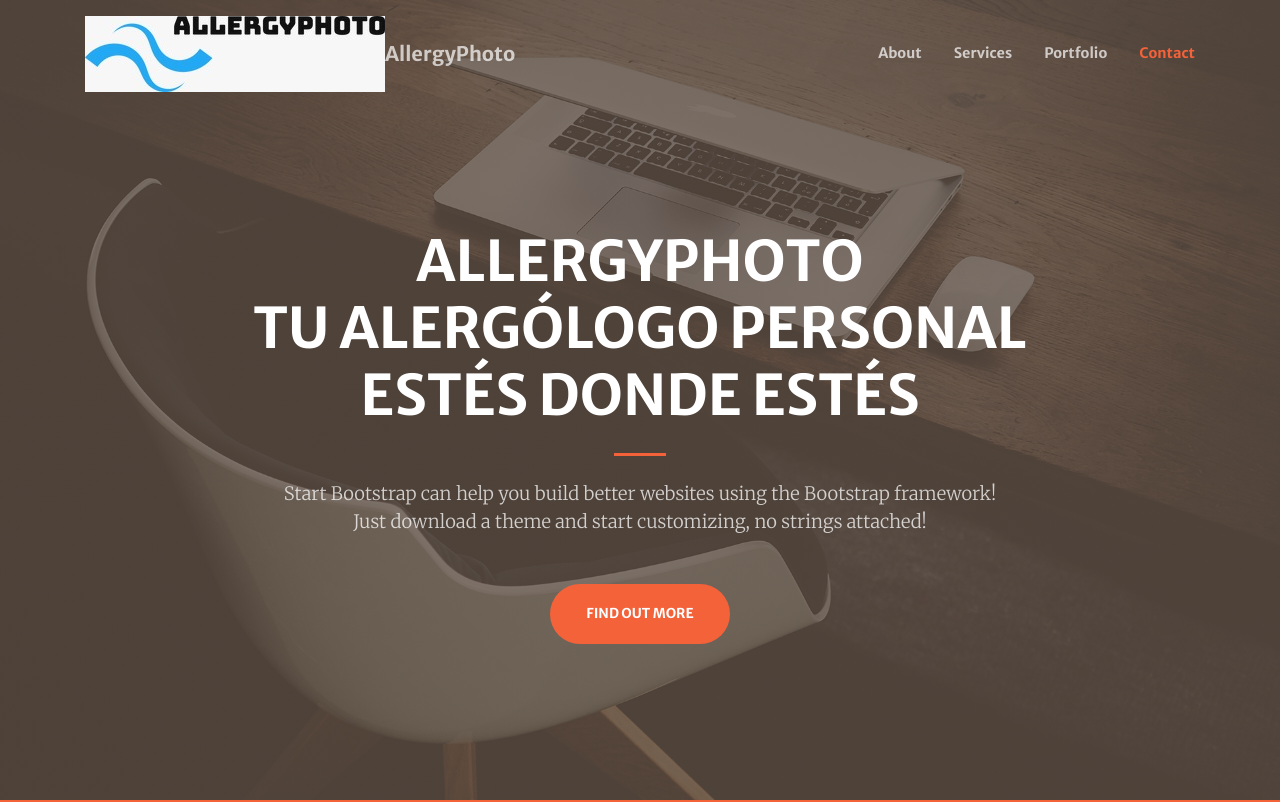
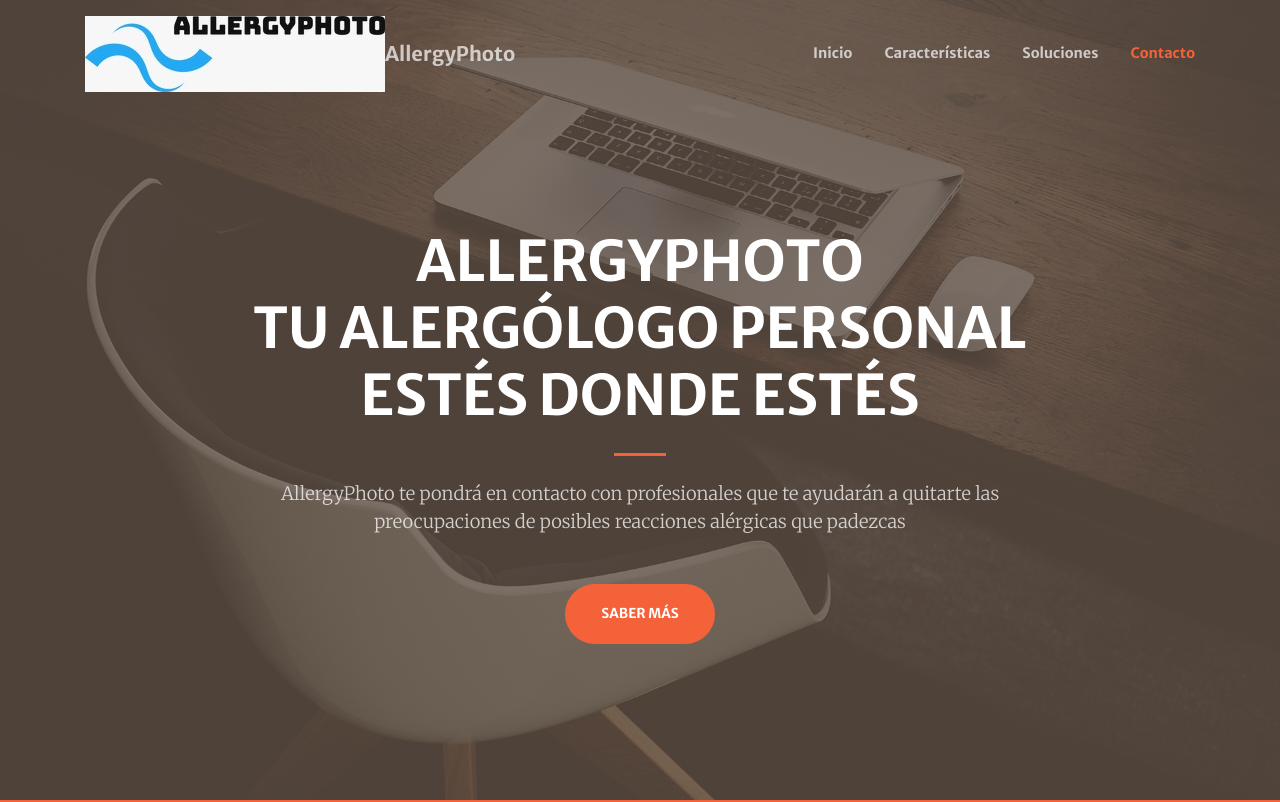
Before and after one commit to qbuitre/AllergyPhoto, a plain HTML site: page index.html in a window 1280 px wide. Shown: the top 802 px of the page. Drawn offline with nearby package versions, Linux system fonts and the light colour scheme.

Commit message:
Update index.html

```diff
--- a/index.html
+++ b/index.html
@@ -27,10 +27,10 @@
                 <button class="navbar-toggler navbar-toggler-right" type="button" data-toggle="collapse" data-target="#navbarResponsive" aria-controls="navbarResponsive" aria-expanded="false" aria-label="Toggle navigation"><span class="navbar-toggler-icon"></span></button>
                 <div class="collapse navbar-collapse" id="navbarResponsive">
                     <ul class="navbar-nav ml-auto my-2 my-lg-0">
-                        <li class="nav-item"><a class="nav-link js-scroll-trigger" href="#about">About</a></li>
-                        <li class="nav-item"><a class="nav-link js-scroll-trigger" href="#services">Services</a></li>
-                        <li class="nav-item"><a class="nav-link js-scroll-trigger" href="#portfolio">Portfolio</a></li>
-                        <li class="nav-item"><a class="nav-link js-scroll-trigger" href="#contact">Contact</a></li>
+                        <li class="nav-item"><a class="nav-link js-scroll-trigger" href="#about">Inicio</a></li>
+                        <li class="nav-item"><a class="nav-link js-scroll-trigger" href="#services">Características</a></li>
+                        <li class="nav-item"><a class="nav-link js-scroll-trigger" href="#portfolio">Soluciones</a></li>
+                        <li class="nav-item"><a class="nav-link js-scroll-trigger" href="#contact">Contacto</a></li>
                     </ul>
                 </div>
             </div>
@@ -44,8 +44,8 @@
                         <hr class="divider my-4" />
                     </div>
                     <div class="col-lg-8 align-self-baseline">
-                        <p class="text-white-75 font-weight-light mb-5">Start Bootstrap can help you build better websites using the Bootstrap framework! Just download a theme and start customizing, no strings attached!</p>
-                        <a class="btn btn-primary btn-xl js-scroll-trigger" href="#about">Find Out More</a>
+                        <p class="text-white-75 font-weight-light mb-5">AllergyPhoto te pondrá en contacto con profesionales que te ayudarán a quitarte las preocupaciones de posibles reacciones alérgicas que padezcas</p>
+                        <a class="btn btn-primary btn-xl js-scroll-trigger" href="#about">Saber Más</a>
                     </div>
                 </div>
             </div>
```
